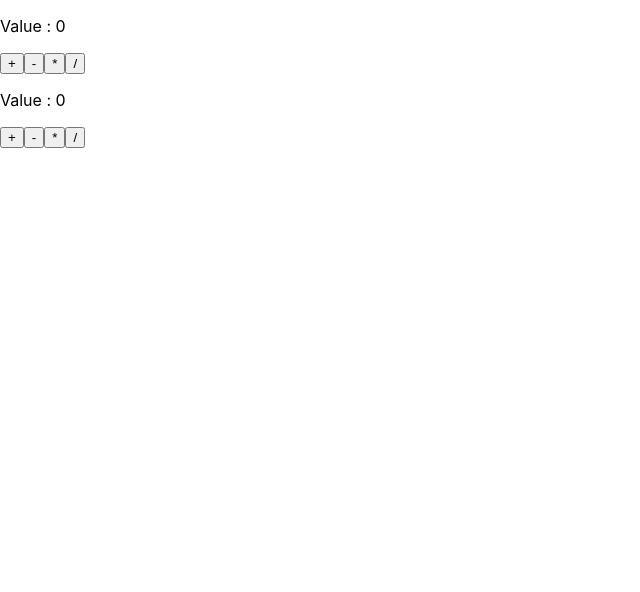
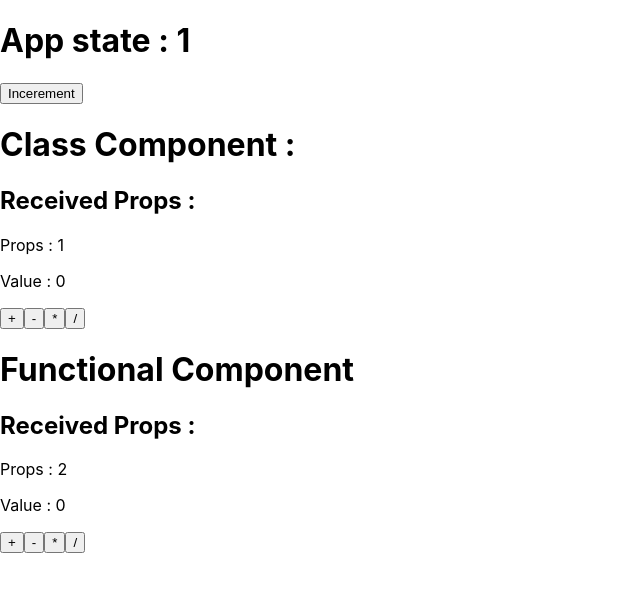
Before and after one commit to OIBGRIP/Shanjai_demo, a React (Create React App) app: page / in a window 1280 px wide. Shown: the top 592 px of the page, without its empty margins (0-640 px from the left). Built offline with nearby package versions, Linux system fonts and the light colour scheme.

Commit message:
Third Changes

```diff
--- a/src/App.js
+++ b/src/App.js
@@ -1,11 +1,16 @@
 import { FunctionalComponent } from "./components/FunctionalComponents";
 import { MyClassComponent } from "./components/MyClassComponent";
+import React from "react";
 export function App() {
+
+  const [state, setState] =React.useState(1);
   return (
+      <div>
+          <h1>App state : {state}</h1>
+          <button onClick = {() => setState(state + 1)}>Incerement</button>
 
-        <div>
-          <MyClassComponent />
-          <FunctionalComponent />
+          <MyClassComponent myProp = "1" />
+          <FunctionalComponent myProp = "2" />
         </div>
 
   );
--- a/src/components/FunctionalComponents.jsx
+++ b/src/components/FunctionalComponents.jsx
@@ -1,6 +1,6 @@
 import React from "react";
 
-export function FunctionalComponent () {
+export function FunctionalComponent (props) {
 
     const [state, setState] =React.useState({value : 0})
 
@@ -23,6 +23,10 @@ export function FunctionalComponent () {
 
 
     return <div>
+        <h1>Functional Component</h1>
+
+        <h2>Received Props :</h2>
+        <p>Props : {props.myProp}</p>
         <p>Value : {state.value}</p>
         <button onClick={increment}>+</button>
         <button on onClick={decrement}>-</button>
--- a/src/components/MyClassComponent.jsx
+++ b/src/components/MyClassComponent.jsx
@@ -27,6 +27,10 @@ export class MyClassComponent extends Component {
 
     render () {
         return <div>
+
+            <h1>Class Component :</h1>
+            <h2>Received Props :</h2>
+            <p>Props : {this.props.myProp} </p>
             <p>Value : {this.state.value}</p>
 
             <button onClick={this.increment}>+</button>
```
